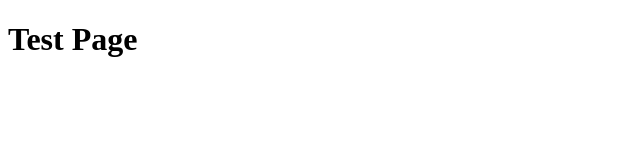
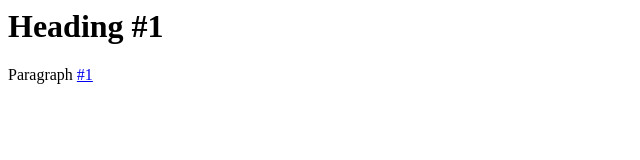
Before and after one commit to wludh/DHbootcamp, a plain HTML site: page docs/brooks/index.html in a window 1280 px wide. Shown: the whole page, without its empty margins (0-640 px from the left). Drawn offline with Linux system fonts and the light colour scheme.

Commit message:
Add files via upload

```diff
--- a/docs/brooks/index.html
+++ b/docs/brooks/index.html
@@ -1,9 +1,12 @@
-<!DOCTYPE html>
 <html>
-  <head><title>Test page</title></head>
-  <body>
-    <h1>Test Page</h1>
-  </body>
+	<head>
+	<title> Nadeen! </title>
+	<link rel ="stylesheet" href="style.css">
+	</head>
 
+	<body>
+		<h1> Heading #1 </h1>
+		<p> Paragraph <a href="http://www.smittenkitchen.com">#1</a> </p>
 
+	</body>
 </html>
```
